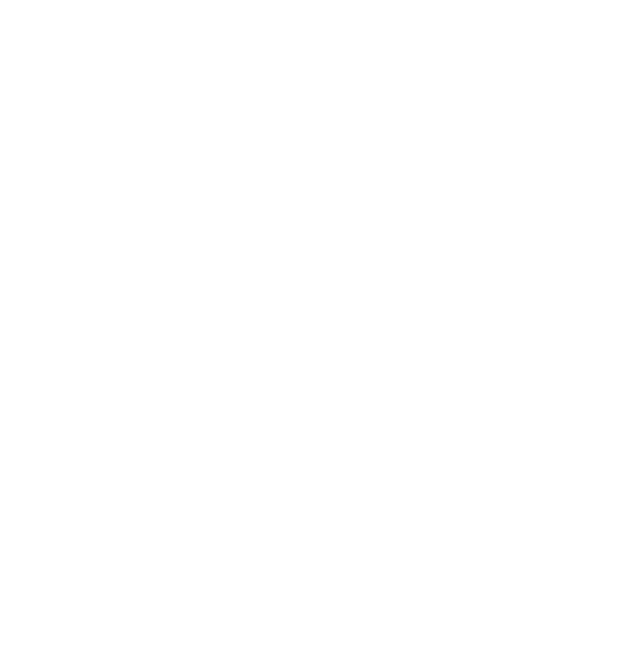
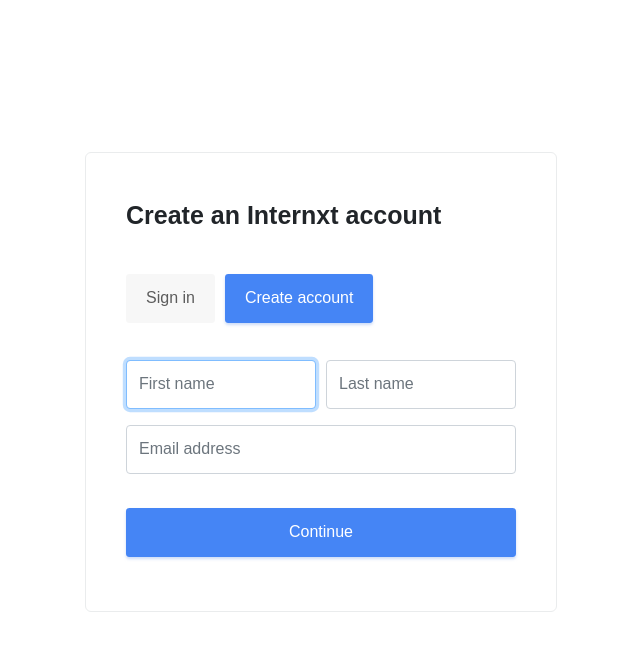
Before and after one commit to marmikreal/auth-web, a React (Create React App) app: page /signup in a window 1280 px wide. Shown: the top 648 px of the page, without its empty margins (319-959 px from the left). Built offline with nearby package versions, Linux system fonts and the light colour scheme; a web font is replaced by a local one.

Commit message:
router + signin, signup & security components

```diff
--- a/package.json
+++ b/package.json
@@ -12,9 +12,11 @@
     "@types/react-dom": "^16.9.8",
     "@types/react-router-dom": "^5.1.5",
     "bootstrap": "^4.4.1",
+    "history": "^4.10.1",
     "react": "^16.13.1",
     "react-bootstrap": "^1.0.1",
     "react-dom": "^16.13.1",
+    "react-router": "^5.2.0",
     "react-router-dom": "^5.1.2",
     "react-scripts": "3.4.1",
     "typescript": "^3.7.5"
--- a/src/App.tsx
+++ b/src/App.tsx
@@ -1,7 +1,10 @@
 import React from 'react';
-import { BrowserRouter, Switch, Route } from 'react-router-dom';
-// import Auth from './Auth/Auth';
+import { Switch, Route, Router, Redirect } from 'react-router-dom';
+import history from './lib/history';
 import Auth from './components/auth/Auth';
+import SignIn from './components/auth/signin/SignIn';
+import SignUp from './components/auth/signup/SignUp';
+import Security from './components/auth/security/Security';
 import './App.scss';
 import 'bootstrap/dist/css/bootstrap.css';
 
@@ -17,12 +20,41 @@
 
   render() {
     return(
-        <BrowserRouter>
-          <Switch>
-            <Route exact path='/' render={() => <Auth />} />
-            {/* <Route component={NotFound} /> */}
+      <Router history={history}>
+        <Switch>
+
+            <Route exact path='/'>
+              <Redirect to='/signin' />
+            </Route>
+
+            <Route exact path='/signin' render={props =>
+              <Auth
+                title='Sign in to Internxt'
+                internalForm={<SignIn />}
+                statusBtnSignIn='on'
+                statusBtnSignUp='off'
+                recoveryPasswordVisibility='visible'
+              />}
+            />
+
+            <Route exact path='/signup' render={props =>
+              <Auth
+                title='Create an Internxt account'
+                internalForm={<SignUp />}
+                statusBtnSignIn='off'
+                statusBtnSignUp='on'
+                recoveryPasswordVisibility='invisible'
+              />}
+            />
+
+            <Route exact path='/recovery' render={props => ''} />
+
+            <Route>
+              <Redirect to='/signin' />
+            </Route>
+
           </Switch>
-        </BrowserRouter>
+      </Router>
     );
   }
 }
--- a/src/components/auth/Auth.scss
+++ b/src/components/auth/Auth.scss
@@ -1,5 +1,22 @@
+.__auth-main-container {
+  display: flex;
+  align-items: center;
+  justify-content: center;
+  flex-direction: column;
+
+  &> .__auth-container-sections > div:nth-child(2) {
+    color: #a4a4a4;
+    font-size: 0.9vw;
+    margin-top: 4%;
+    align-self: flex-end;
+
+    &:hover {
+      cursor: pointer;
+    }
+  }
+}
+
 .__auth-container {
-    margin: 7% auto auto auto;
     background-color: white;
     width: 472px !important;
     border: solid 1px #eaeced;
@@ -46,18 +63,32 @@
         border: solid 0;
       }
     }
+
+    .form-control {
+      height: 49px;
+    }
+
+    * button:disabled {
+      opacity: 0.5;
+    }
+}
+
+.menu-box {
+  margin-bottom: 21px;
+  margin-top: 20px;
+  padding: 0;
 }
 
 .form-register {
-    margin-top: 37px;
+  margin-top: 37px;
 }
 
 .form-register-submit {
-    margin-top: 18px;
+  margin-top: 18px;
 }
 
 .btn:disabled {
-    cursor: default;
-    opacity: 0.3 !important;
-    filter: alpha(opacity=30);
+  cursor: default;
+  opacity: 0.3 !important;
+  filter: alpha(opacity=30);
 }
--- a/src/components/auth/Auth.tsx
+++ b/src/components/auth/Auth.tsx
@@ -1,11 +1,23 @@
 import React from 'react';
-import { Container, Form, Button, Col } from 'react-bootstrap';
+import { Container, Button } from 'react-bootstrap';
+import history from './../../lib/history';
 import './Auth.scss';
 
-interface Props {}
+interface Props {
+    title: string
+    internalForm: JSX.Element
+    statusBtnSignIn: string,
+    statusBtnSignUp: string,
+    recoveryPasswordVisibility: string
+}
 interface State {
+    title: string,
     email: string,
-    password: string
+    password: string,
+    internalForm: JSX.Element,
+    statusBtnSignIn: string,
+    statusBtnSignUp: string,
+    recoveryPasswordVisibility: string
 }
 
 class Auth extends React.Component<Props, State> {
@@ -13,51 +25,68 @@
         super(props);
 
         this.state = {
+            title: this.props.title,
             email: '',
-            password: ''
+            password: '',
+            internalForm: this.props.internalForm,
+            statusBtnSignIn: this.props.statusBtnSignIn,
+            statusBtnSignUp: this.props.statusBtnSignUp,
+            recoveryPasswordVisibility: this.props.recoveryPasswordVisibility
         };
     }
 
+    static getDerivedStateFromProps(nextProps: any, prevState: any) {
+        if (nextProps.internalForm !== prevState.internalForm) {
+            return {
+                title: nextProps.title,
+                internalForm: nextProps.internalForm,
+                statusBtnSignIn: nextProps.statusBtnSignIn,
+                statusBtnSignUp: nextProps.statusBtnSignUp,
+                recoveryPasswordVisibility: nextProps.recoveryPasswordVisibility
+            }
+        } else {
+            return null;
+        }
+    }
+
+    componentDidUpdate(prevProps: any, prevState: any) {
+        if (prevState.internalForm !== this.state.internalForm) {
+            this.setState({
+                title: prevState.title,
+                internalForm: prevState.internalForm,
+                statusBtnSignIn: prevState.statusBtnSignIn,
+                statusBtnSignUp: prevState.statusBtnSignUp,
+                recoveryPasswordVisibility: prevState.recoveryPasswordVisibility
+            });
+        }
+    }
+
     render() {
-        return(
-            <Container fluid className="d-flex align-items-center">
-                <div className="__auth-container">
-                    <p className="container-title">Sign in to Internxt</p>
+        return (
+            <Container fluid className="__auth-main-container">
+                <div className="__auth-container-sections">
+                    <div className="__auth-container">
+                        <p className="container-title">{this.state.title}</p>
 
-                    <div className="menu-box">
-                        <Button className="on">Sign in</Button>
-                        <Button className="off" onClick={(e: any) => {
-                            e.preventDefault();
+                        <div className="menu-box">
+                            <Button className={this.state.statusBtnSignIn} onClick={(e: any) => {
+                                e.preventDefault();
+                                history.push('/signin');
+                            }}>Sign in</Button>
 
+                            <Button className={this.state.statusBtnSignUp} onClick={(e: any) => {
+                                e.preventDefault();
+                                history.push('/signup');
                             }}>Create account</Button>
+                        </div>
+
+                        {this.state.internalForm}
                     </div>
 
-                    <Form className="form-register" onSubmit={(e: any) => {
+                    <div className={this.state.recoveryPasswordVisibility} onClick={(e: any) => {
                         e.preventDefault();
-
-                        }}>
-
-                        <Form.Row>
-                            <Form.Group as={Col} controlId="email">
-                            <Form.Control placeholder="Email address" required type="email" name="email" autoComplete="username" value={this.state.email} autoFocus />
-                            </Form.Group>
-                        </Form.Row>
-                        <Form.Row>
-                            <Form.Group as={Col} controlId="password">
-                            <Form.Control placeholder="Password" required type="password" name="password" autoComplete="current-password" value={this.state.password} />
-                            </Form.Group>
-                        </Form.Row>
-                        <Form.Row className="form-register-submit">
-                            <Form.Group as={Col}>
-                            <Button className="on btn-block" disabled={true} type="submit">Sign in</Button>
-                            </Form.Group>
-                        </Form.Row>
-                    </Form>
-
-
-                    {/* <div className="col-md-12 __footer-section">
-                        Forgot yout password?
-                    </div> */}
+                        history.push('/recovery');
+                    }}>Forgot your password?</div>
                 </div>
             </Container>
         );
--- /dev/null
+++ b/src/components/auth/security/Security.scss
@@ -0,0 +1,22 @@
+.privacy-disclaimer {
+    color: #737880;
+    font-size: 15px;
+    text-align: justify;
+    line-height: 22px;
+    letter-spacing: -0.11px;
+}
+
+.privacy-remainders {
+    font-size: 14px;
+    font-weight: 500;
+    line-height: 1.43;
+    letter-spacing: -0.1px;
+    color: #5c6066;
+    background-color: #f8f9fa;
+    padding: 10px 20px 20px 40px;
+    margin-bottom: 45px;
+}
+
+.privacy-remainders li {
+    margin-top: 14px;
+}
--- /dev/null
+++ b/src/components/auth/security/Security.tsx
@@ -0,0 +1,51 @@
+import React from 'react';
+import { Container, Button, Form, Col } from 'react-bootstrap';
+import history from '../../../lib/history';
+import './Recovery.scss';
+
+interface Props {}
+interface State {}
+
+class Recovery extends React.Component<Props, State> {
+    constructor(props: Props) {
+        super(props);
+
+        this.state = {};
+    }
+
+    render() {
+        return(
+            <Container fluid className="__auth-main-container">
+                <div className="__auth-container-sections">
+                    <div className="__auth-container">
+                        {/* <p className="logo"><img src={logo} alt="Logo" /></p> */}
+                        <p className="container-title">Internxt Security</p>
+                        <p className="privacy-disclaimer">Due to the secure nature of Internxt, we do not store your password. That means that if you ever forget it, you will not be able to access your account. With us, you're the only owner of your data. We strongly suggest you to:</p>
+                        <ul className="privacy-remainders">
+                            <li>Store your Password. Keep it safe and secure.</li>
+                            <li>Keep an offline backup of your password.</li>
+                        </ul>
+                        <Form onSubmit={(e: any) => {
+                            e.preventDefault();
+                        }}>
+                            <Form.Row>
+                                <Form.Group as={Col} controlId="name">
+                                    <button className="btn-block off" onClick={(e: any) => {
+                                        e.preventDefault();
+                                        history.push('/signup');
+                                    }}>Back</button>
+                                </Form.Group>
+                                <Form.Group as={Col}>
+                                    <button className="btn-block on" type="submit" autoFocus>Continue</button>
+                                </Form.Group>
+                            </Form.Row>
+
+                        </Form>
+                    </div>
+                </div>
+            </Container>
+        );
+    }
+}
+
+export default Recovery;
--- /dev/null
+++ b/src/components/auth/signin/SignIn.scss
@@ -0,0 +1,17 @@
+.form-register {
+    margin-top: 37px;
+}
+
+.form-register-submit {
+    margin-top: 18px;
+}
+
+.btn:disabled {
+    cursor: default;
+    opacity: 0.3 !important;
+    filter: alpha(opacity=30);
+}
+
+.btn-primary.dropdown-toggle:focus {
+  box-shadow: 0 0 0 0.2rem transparent !important;
+}
--- /dev/null
+++ b/src/components/auth/signin/SignIn.tsx
@@ -0,0 +1,48 @@
+import React from 'react';
+import { Form, Button, Col } from 'react-bootstrap';
+import './SignIn.scss';
+
+interface Props {}
+interface State {
+    email: string,
+    password: string
+}
+
+class SignIn extends React.Component<Props, State> {
+    constructor(props: Props) {
+        super(props);
+
+        this.state = {
+            email: '',
+            password: ''
+        };
+    }
+
+    render() {
+        return(
+            <Form className="form-register" onSubmit={(e: any) => {
+                e.preventDefault();
+                    console.log('ieaa');
+                }}>
+
+                <Form.Row>
+                    <Form.Group as={Col} controlId="email">
+                    <Form.Control placeholder="Email address" required type="email" name="email" autoComplete="username" value={this.state.email} autoFocus onChange={() => {}} />
+                    </Form.Group>
+                </Form.Row>
+                <Form.Row>
+                    <Form.Group as={Col} controlId="password">
+                    <Form.Control placeholder="Password" required type="password" name="password" autoComplete="current-password" value={this.state.password} onChange={() => {}}/>
+                    </Form.Group>
+                </Form.Row>
+                <Form.Row className="form-register-submit">
+                    <Form.Group as={Col}>
+                    <Button className="on btn-block" disabled={true} type="submit">Sign in</Button>
+                    </Form.Group>
+                </Form.Row>
+            </Form>
+        );
+    }
+}
+
+export default SignIn;
--- /dev/null
+++ b/src/components/auth/signup/SignUp.tsx
@@ -0,0 +1,51 @@
+import React from 'react';
+import { Form, Col } from 'react-bootstrap';
+import './SignUp.scss';
+
+interface Props {}
+interface State {
+    firstName: string,
+    lastName: string,
+    email: string
+}
+
+class SignUp extends React.Component<Props, State> {
+    constructor(props: Props) {
+        super(props);
+
+        this.state = {
+            firstName: '',
+            lastName: '',
+            email: ''
+        };
+    }
+
+    render() {
+        return(
+            <Form className="form-register" onSubmit={(e: any) => {
+                e.preventDefault();
+            }}>
+                <Form.Row>
+                    <Form.Group as={Col} controlId="name">
+                        <Form.Control placeholder="First name" required autoComplete="name" onChange={() => {}} value={''} autoFocus />
+                    </Form.Group>
+                    <Form.Group as={Col} controlId="lastname">
+                        <Form.Control placeholder="Last name" required autoComplete="lastname" onChange={() => {}} value={''} />
+                    </Form.Group>
+                </Form.Row>
+                <Form.Row>
+                    <Form.Group as={Col} controlId="email">
+                        <Form.Control placeholder="Email address" type="email" required autoComplete="email" onChange={() => {}} value={''} />
+                    </Form.Group>
+                </Form.Row>
+                <Form.Row className="form-register-submit">
+                    <Form.Group as={Col}>
+                        <button className="on btn-block" type="submit">Continue</button>
+                    </Form.Group>
+                </Form.Row>
+            </Form>
+        );
+    }
+}
+
+export default SignUp;
--- /dev/null
+++ b/src/lib/history.ts
@@ -0,0 +1,3 @@
+import { createBrowserHistory } from 'history';
+
+export default createBrowserHistory();
```
Also changed, not shown: src/lib/auth.ts (added, +21 -0 lines), src/components/auth/signup/SignUp.scss (added).
